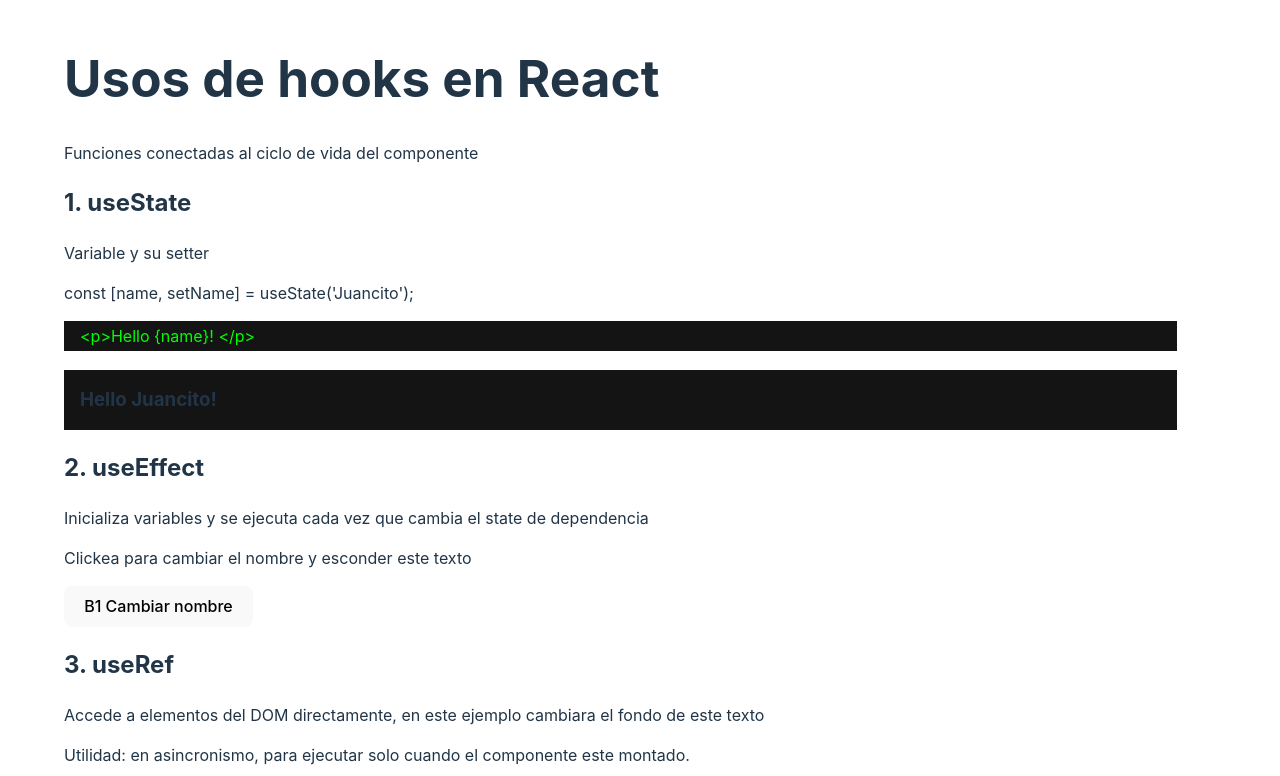
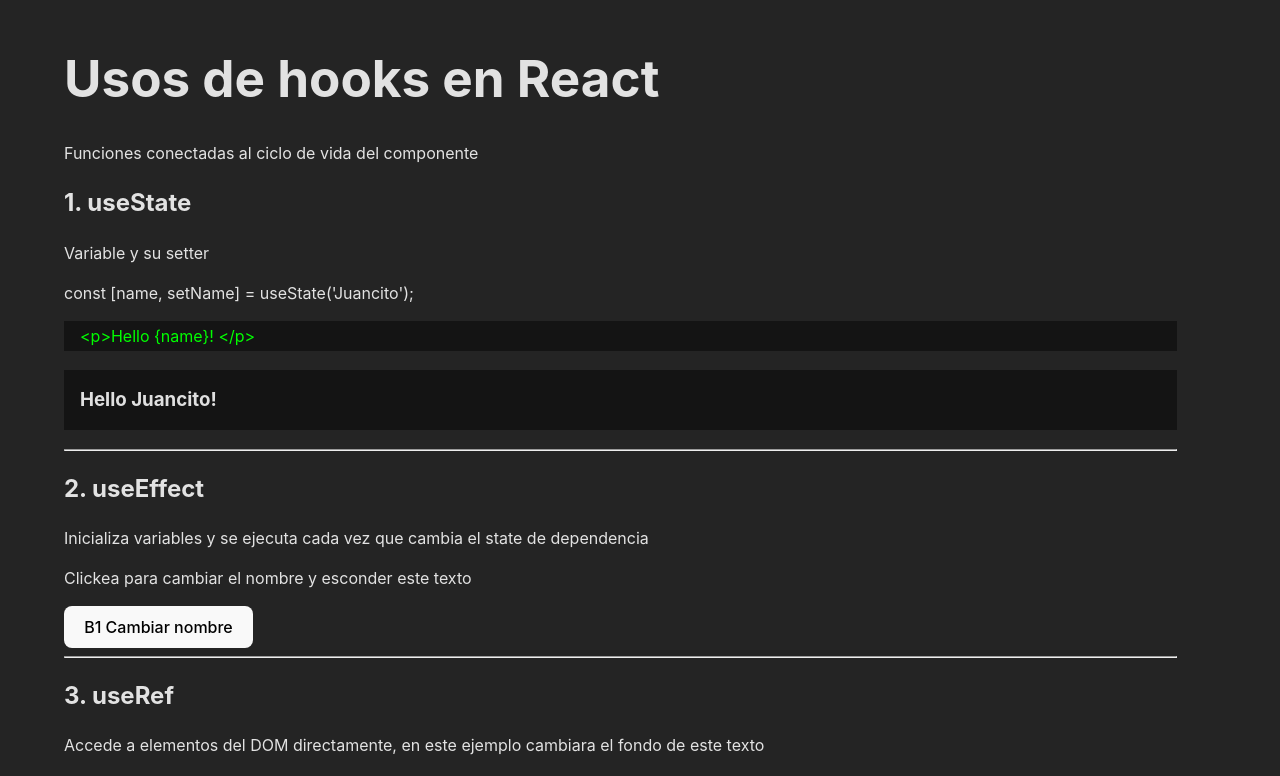
Before and after one commit to topoescobar/react-hooks-practice, a React (Create React App) app: page / in a window 1280 px wide. Shown: the top 776 px of the page. Built offline with nearby package versions, Linux system fonts and the light colour scheme.

Commit message:
2 files modified, 4 added, 1 deleted

```diff
--- a/src/App.js
+++ b/src/App.js
@@ -1,14 +1,16 @@
 import React from 'react';
-import { useState, useRef, useEffect } from 'react';
+import { useState, useEffect, useRef } from 'react';
 import './style.css';
-import UseMemo from './components/UseMemo';
+import UseMemo from './components/Memo';
+import StateEffect from './components/StateEffect';
+import Ref from './components/Ref';
+import Callback from './components/Callback';
 
 export default function App() {
   //USE STATE: getters y setters
   const [name, setName] = useState('Juancito');
   const [nameChanged, setNameChanged] = useState(false);
 
-  //USE EFFECT: permite controlar que hace en todos los ciclos de vida del componente
   useEffect(() => {
     //1 mount y update, se ejecuta siempre una vez al inicio
     setNameChanged(!nameChanged);
@@ -17,58 +19,22 @@
     }
     //2 unmount - destruccion
     return () => {};
-
     //3 arreglo de dependencias, cuando cambien se ejecuta nuevamente 1
   }, [name]);
 
-  //USE REF: para arreglar problemas con el estado
   const refButton = useRef(null);
-
-  const handleClick = () => {
-    setName('Topo');
-  };
-
-  const handleRef = () => {
-    setName('useRef');
-    refButton.current.click;
-  };
 
   return (
     <div>
-      <h1>Usos de hooks en React</h1>
-      <p>Funciones conectadas al ciclo de vida del componente</p>
-      <h2>1. useState</h2>
-      Variable y su setter
-      <p>const [name, setName] = useState('Juancito');</p>
-      <p className="console"> {'<p>Hello {name}! </p>  '} </p>
-      <h3>Hello {name}! </h3>
-      <h2>2. useEffect</h2>
-      <p>
-        Inicializa variables y se ejecuta cada vez que cambia el state de
-        dependencia
-      </p>
-      {nameChanged ? (
-        <p>Clickea para cambiar el nombre y esconder este texto</p>
-      ) : (
-        <p>
-          {' '}
-          Ejecutaste setName (con useState) para cambiar el nombre y se ejecuto
-          el codigo de useEffect por dependencia con la variable name{' '}
-        </p>
-      )}
-      {/* con ref el boton ya no deberia andar y se puede ejecutar desde el 2do boton */}
-      <button onClick={handleClick}>B1 Cambiar nombre</button>
-      <h2>3. useRef </h2>
-      <p ref={refButton}>
-        Accede a elementos del DOM directamente, en este ejemplo cambiara el
-        fondo de este texto
-      </p>
-      <p>
-        Utilidad: en asincronismo, para ejecutar solo cuando el componente este
-        montado.
-      </p>
-      <button onClick={handleRef}> Ejecutar B1</button>
+      <StateEffect
+        name={name}
+        setName={setName}
+        nameChanged={nameChanged}
+        setNameChanged={setNameChanged}
+      />
+      <Ref setName={setName} refButton={refButton} />
       <UseMemo name={name} setName={setName} />
+      <Callback />
     </div>
   );
 }
--- /dev/null
+++ b/src/components/Callback.jsx
@@ -0,0 +1,14 @@
+import React from 'react';
+import { useMemo, useState } from 'react';
+
+export default function Callback(props) {
+  return (
+    <div>
+      <h2>5. useCallback</h2>
+      <p>
+        Parecido a useMemo, pero en vez de devolver un valor en cache devuelve
+        una funcion
+      </p>
+    </div>
+  );
+}
--- a/src/components/UseMemo.jsx
+++ b/src/components/Memo.jsx
@@ -10,14 +10,13 @@
     setCount((c) => c + 1);
   };
   const addTodo = () => {
-    setTaskList((t) => [...t, 'New Todo']);
+    setTaskList((t) => [...t, 'Nueva tarea']);
   };
 
   return (
     <div>
-      <h2>3. useMemo </h2>
+      <h2>4. useMemo </h2>
       <p>
-        {' '}
         Guardar en caché un cálculo para no volver a ejecutar la funcion costosa
         cada vez que se re-renderiza el componente por un cambio de estado
       </p>
--- /dev/null
+++ b/src/components/Ref.jsx
@@ -0,0 +1,24 @@
+import React from 'react';
+import { useRef } from 'react';
+
+export default function Ref(props) {
+  const handleRef = () => {
+    props.setName('useRef');
+    props.refButton.current.click;
+  };
+
+  return (
+    <div>
+      <h2>3. useRef </h2>
+      <p ref={props.refButton}>
+        Accede a elementos del DOM directamente, en este ejemplo cambiara el
+        fondo de este texto
+      </p>
+      <p>
+        Utilidad: en asincronismo, para ejecutar solo cuando el componente este
+        montado.
+      </p>
+      <button onClick={handleRef}> Ejecutar B1</button>
+    </div>
+  );
+}
--- /dev/null
+++ b/src/components/StateEffect.jsx
@@ -0,0 +1,42 @@
+import React from 'react';
+
+export default function StateEffect({
+  name,
+  setName,
+  nameChanged,
+  setNameChanged,
+}) {
+  const handleClick = () => {
+    setName('Topo');
+  };
+
+  return (
+    <div>
+      <h1>Usos de hooks en React</h1>
+      <p>Funciones conectadas al ciclo de vida del componente</p>
+      <h2>1. useState</h2>
+      Variable y su setter
+      <p>const [name, setName] = useState('Juancito');</p>
+      <p className="console"> {'<p>Hello {name}! </p>  '} </p>
+      <h3>Hello {name}! </h3>
+      <hr />
+      <h2>2. useEffect</h2>
+      <p>
+        Inicializa variables y se ejecuta cada vez que cambia el state de
+        dependencia
+      </p>
+      {nameChanged ? (
+        <p>Clickea para cambiar el nombre y esconder este texto</p>
+      ) : (
+        <p>
+          {' '}
+          Ejecutaste setName (con useState) para cambiar el nombre y se ejecuto
+          el codigo de useEffect por dependencia con la variable name{' '}
+        </p>
+      )}
+      {/* con ref el boton ya no deberia andar y se puede ejecutar desde el 2do boton */}
+      <button onClick={handleClick}>B1 Cambiar nombre</button>
+      <hr />
+    </div>
+  );
+}
--- a/src/style.css
+++ b/src/style.css
@@ -24,6 +24,8 @@
 }
 
 body {
+  background-color: #242424;
+  color: rgba(255, 255, 255, 0.87);
   margin: 0;
   padding: 1rem 4rem;
   display: flex;
@@ -69,12 +71,12 @@
 }
 
 h3 {
-  background-color: #141414 ;
+  background-color: #141414;
   padding: 1rem;
 }
 
 .console {
   padding: 0.2rem 1rem;
-  color:lime;
-  background-color: #141414 ;
+  color: lime;
+  background-color: #141414;
 }
```
